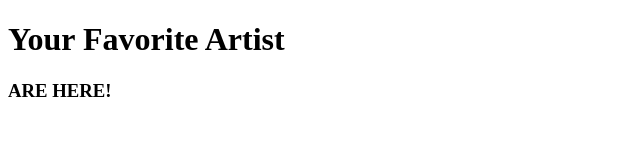
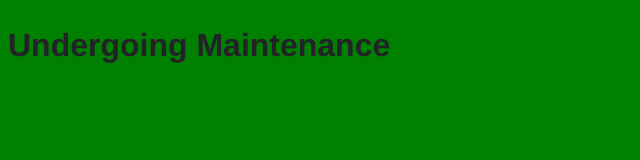
Before and after one commit to hekigo/hekigo.github.io, a plain HTML site: page premium.html in a window 1280 px wide. Shown: the whole page, without its empty margins (0-640 px from the left). Drawn offline with Linux system fonts and the light colour scheme.

Commit message:
Update premium.html

```diff
--- a/premium.html
+++ b/premium.html
@@ -2,9 +2,17 @@
 <html>
 <head>
 <link href="css/style.css">
+  <style>
+  body {
+  font-family: Circular,Helvetica,Arial,sans-serif;
+  font-size: 16px;
+  line-height: 1.5;
+  color: #222326;
+  background: #008000;
+}
+  </style>
 </head>
 <body>
-<h1>Your Favorite Artist</h1>
-<h3>ARE HERE!</h3>
+  <h1>Undergoing Maintenance</h1>
 </body>
 </html>
```
